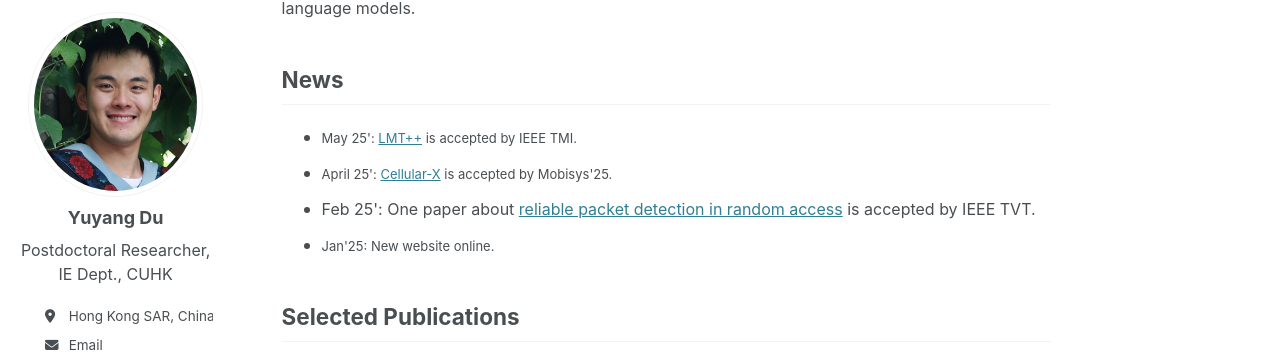
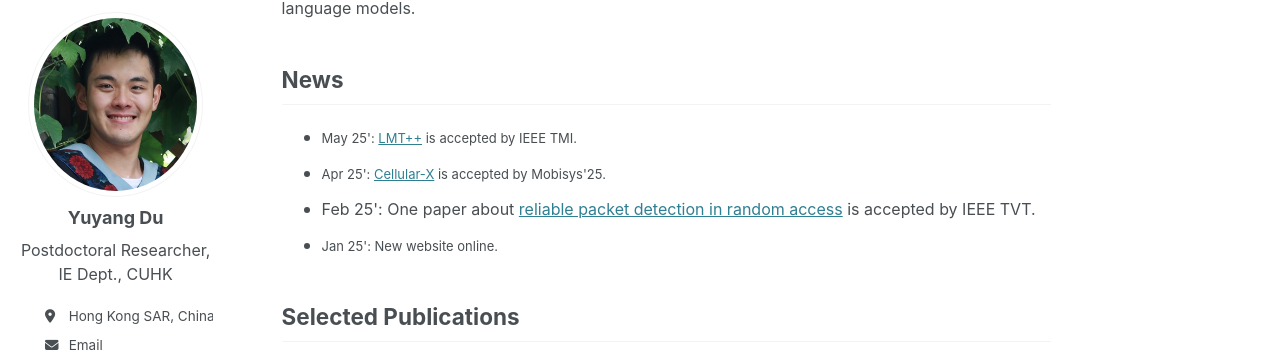
Before and after one commit to yuyangdu01/yuyangdu01.github.io, a Jekyll site: the page built from _pages/about.md, in a window 1280 px wide and 900 px high, scrolled down 300 px. Shown: the part 94-452 px from the top of the window. Built offline with Jekyll 4.4.1, drawn with Linux system fonts in a browser that asks for light colours; some web fonts are replaced.

Commit message:
Update about.md

```diff
--- a/_pages/about.md
+++ b/_pages/about.md
@@ -23,9 +23,9 @@ a:hover {
 News <font size=3></font>
 ------
 * <font size=2>May 25': <a href="https://ieeexplore.ieee.org/document/11045720">LMT++</a> is accepted by IEEE TMI.</font>
-* <font size=2>April 25': <a href="https://arxiv.org/abs/2504.13190">Cellular-X</a> is accepted by Mobisys'25.</font>
+* <font size=2>Apr 25': <a href="https://arxiv.org/abs/2504.13190">Cellular-X</a> is accepted by Mobisys'25.</font>
 * <font size=3>Feb 25': One paper about <a href="https://ieeexplore.ieee.org/document/10902223">reliable packet detection in random access</a> is accepted by IEEE TVT.</font>
-* <font size=2>Jan'25: New website online.</font>
+* <font size=2>Jan 25': New website online.</font>
 
 Selected Publications <font size=3></font>
 ------
```
